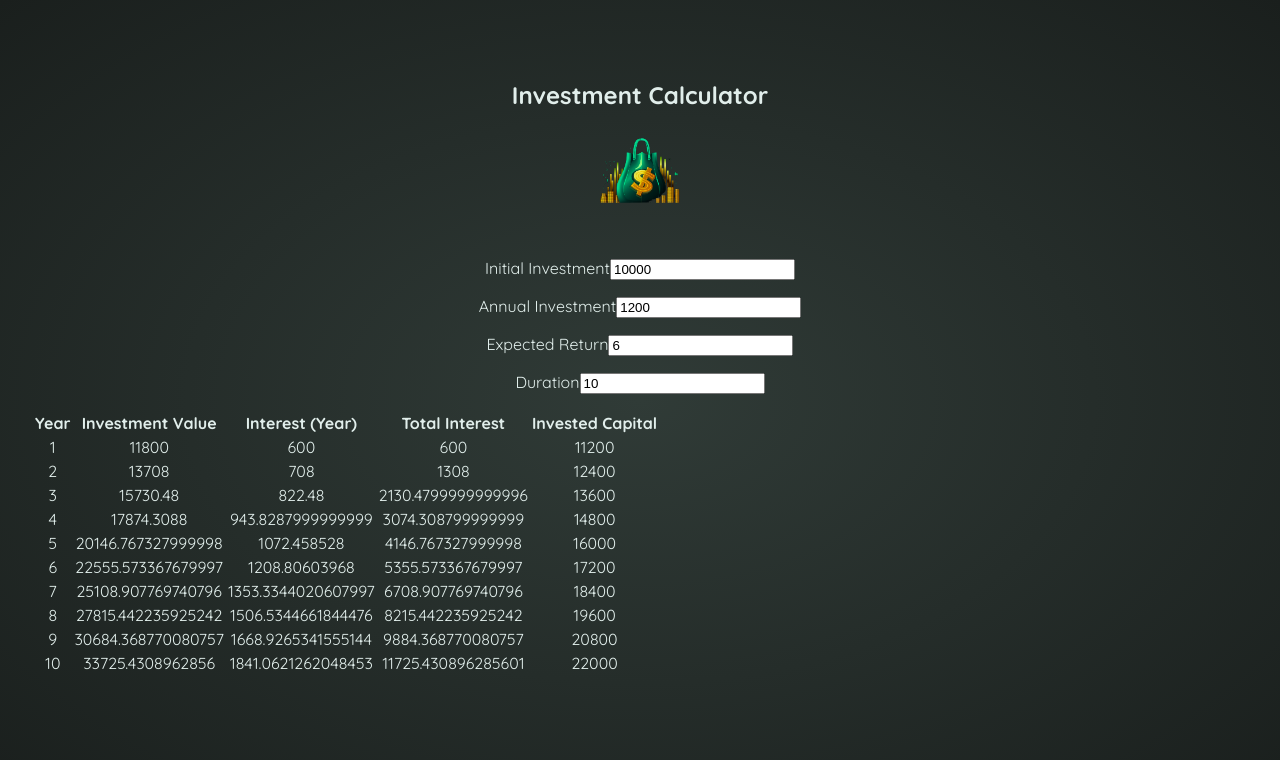
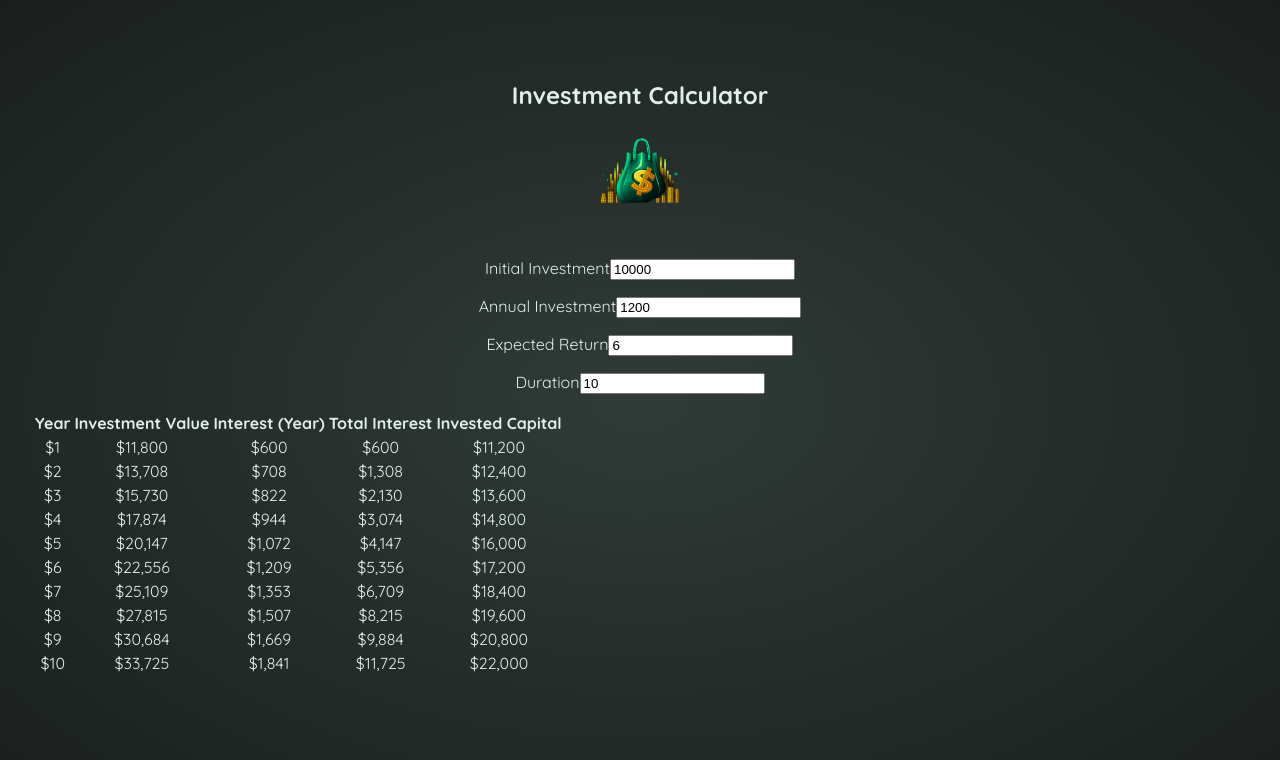
Before and after one commit to Jpkeys29/Investment-Calculator, a React (Vite) app: page / in a window 1280 px wide. Shown: the top 760 px of the page. Built offline with nearby package versions, Linux system fonts and the light colour scheme.

Commit message:
Using a formatter object for numeric values

```diff
--- a/src/components/Results.jsx
+++ b/src/components/Results.jsx
@@ -1,4 +1,4 @@
-import { calculateInvestmentResults } from "../util/investment";
+import { calculateInvestmentResults, formatter } from "../util/investment";
 
 export default function Results({input}) {
     const resultsData = calculateInvestmentResults(input);
@@ -19,12 +19,12 @@ export default function Results({input}) {
                 const totalInterest = resultado.valueEndOfYear - resultado.annualInvestment * resultado.year - initialInvestment;
                 const totalAmountInvested = resultado.valueEndOfYear - totalInterest;
                 return (
-                    <tr key={resultado.year}>
-                        <td>{resultado.year}</td>
-                        <td>{resultado.valueEndOfYear}</td>
-                        <td>{resultado.interest}</td>
-                        <td>{totalInterest}</td>
-                        <td>{totalAmountInvested}</td>
+                    <tr key={formatter.format(resultado.year)}>
+                        <td>{formatter.format(resultado.year)}</td>
+                        <td>{formatter.format(resultado.valueEndOfYear)}</td>
+                        <td>{formatter.format(resultado.interest)}</td>
+                        <td>{formatter.format(totalInterest)}</td>
+                        <td>{formatter.format(totalAmountInvested)}</td>
                     </tr>
                 );
             })}
```
